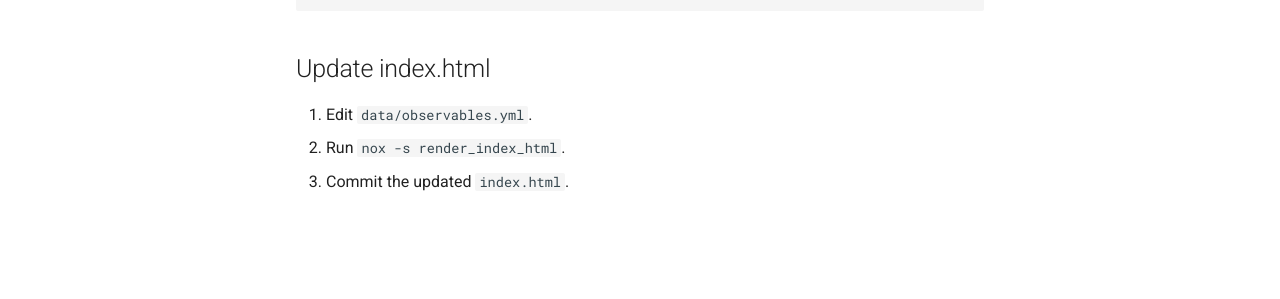
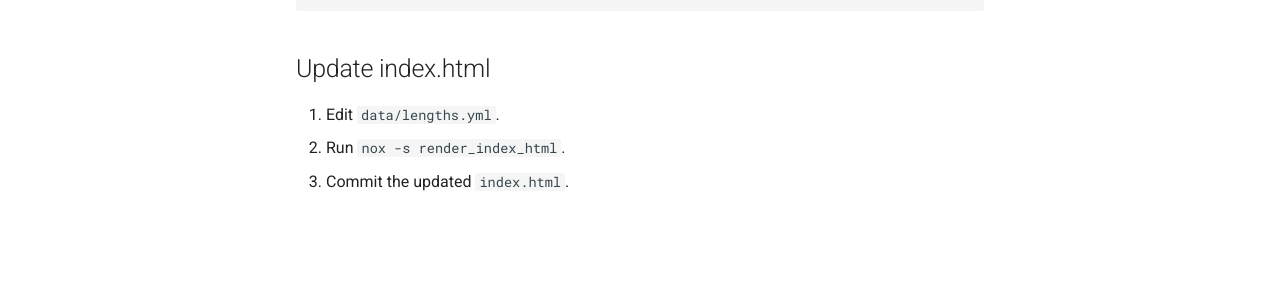
Before and after one commit to 8-hat/orders-of-magnitude, an MkDocs documentation site: the page built from docs/index.md, in a window 1280 px wide. Shown: the part 460-759 px from the top of the page. Built offline with MkDocs 1.6.1 and Material for MkDocs 9.7.7, drawn with Linux system fonts in a browser that asks for light colours; comment, search, counter and statistics services are not loaded.

Commit message:
chore: renaming

```diff
--- a/docs/index.md
+++ b/docs/index.md
@@ -19,6 +19,6 @@ pip install orders_of_magnitude
 
 ## Update index.html
 
-1. Edit `data/observables.yml`.
+1. Edit `data/lengths.yml`.
 2. Run `nox -s render_index_html`.
 3. Commit the updated `index.html`.
--- a/noxfile.py
+++ b/noxfile.py
@@ -55,7 +55,7 @@ def tests(session: nox.Session) -> None:
 @nox.session(default=False)
 def render_index_html(session: nox.Session) -> None:
     """
-    Update index.html from data/observables.yml.
+    Update index.html from data/lengths.yml.
     """
     session.install("-e.")
     session.run(
```
Also changed, not shown: README.md (+1 -1 lines), 3 other files.
